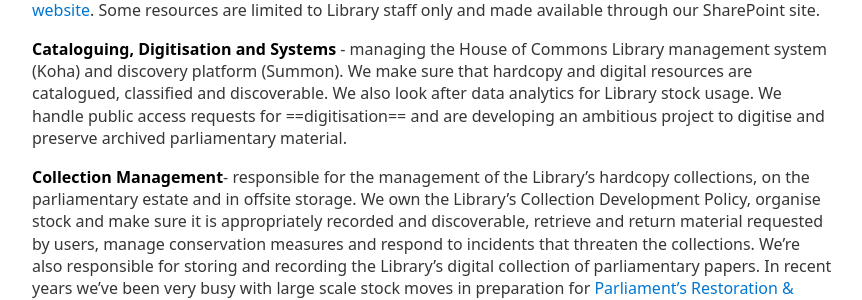
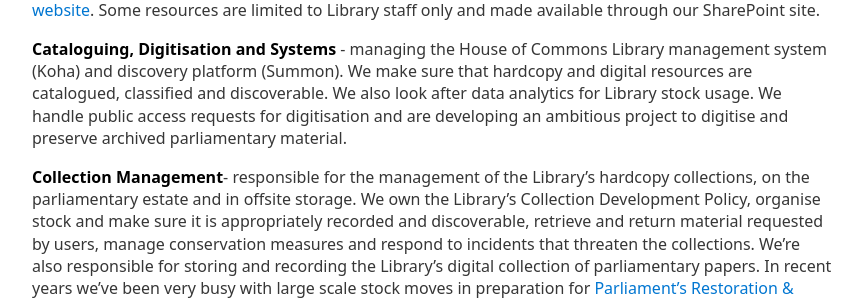
Before and after one commit to ukparliament/commons-library-open-day, a Jekyll site: the page built from 2025/lrs/index.md, in a window 1280 px wide. Shown: the part 533-833 px from the top of the page, without its empty margins (208-1070 px from the left). Built offline with Jekyll 4.4.1, drawn with Linux system fonts in a browser that asks for light colours; our own code applies the rules of GitHub Pages for plain Markdown files.

Commit message:
removed highlight

```diff
--- a/2025/lrs/index.md
+++ b/2025/lrs/index.md
@@ -7,7 +7,7 @@ The Library Resources Section (LRS) is a busy and supportive team. We manage the
 
 **Acquisitions and Online** - manage and provide access to a range of information resources, including press aggregators, biographical resources, and legal and subject specific databases. We trial, purchase, manage and promote our resources. We ensure that procurement and financial rules are followed. Resources available to all Parliamentary users are provided through [our pages on the Commons Library website](https://commonslibrary.parliament.uk/resources/). Some resources are limited to Library staff only and made available through our SharePoint site.
 
-**Cataloguing, Digitisation and Systems** - managing the House of Commons Library management system (Koha) and discovery platform (Summon). We make sure that hardcopy and digital resources are catalogued, classified and discoverable. We also look after data analytics for Library stock usage. We handle public access requests for ==digitisation== and are developing an ambitious project to digitise and preserve archived parliamentary material.
+**Cataloguing, Digitisation and Systems** - managing the House of Commons Library management system (Koha) and discovery platform (Summon). We make sure that hardcopy and digital resources are catalogued, classified and discoverable. We also look after data analytics for Library stock usage. We handle public access requests for digitisation and are developing an ambitious project to digitise and preserve archived parliamentary material.
 
 **Collection Management**- responsible for the management of the Library’s hardcopy collections, on the parliamentary estate and in offsite storage. We own the Library’s Collection Development Policy, organise stock and make sure it is appropriately recorded and discoverable, retrieve and return material requested by users, manage conservation measures and respond to incidents that threaten the collections. We're also responsible for storing and recording the Library’s digital collection of parliamentary papers. In recent years we've been very busy with large scale stock moves in preparation for [Parliament’s Restoration & Renewal programme](https://www.restorationandrenewal.uk/).
 
```
